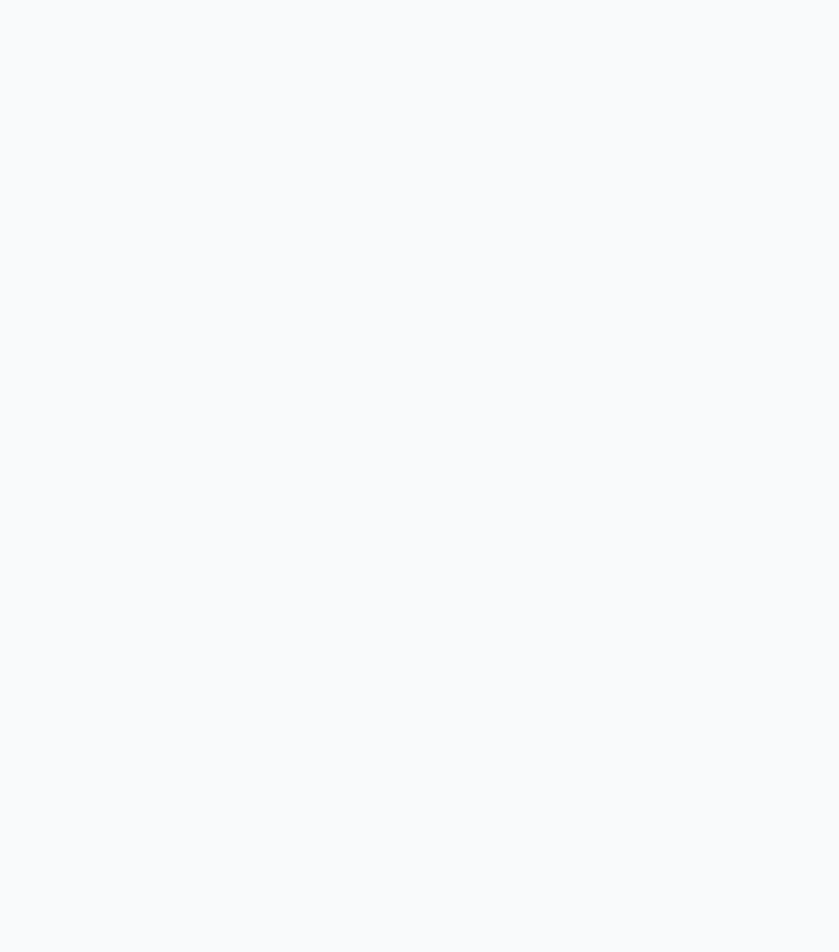
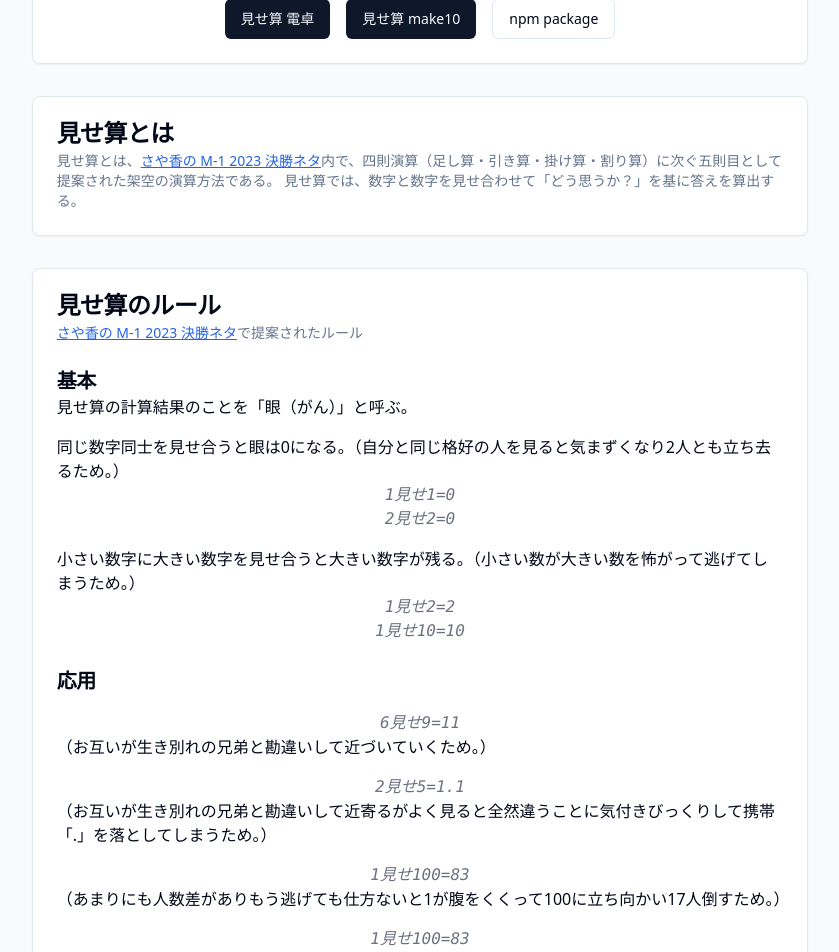
Before and after one commit to Ran350/misezan, a Next.js app in the folder app/: page / in a window 1280 px wide. Shown: the part 200-1152 px from the top of the page, without its empty margins (220-1059 px from the left). Before the commit the page ends 800 px from the top, so only its background shows below. Built offline with nearby package versions, Linux system fonts and the light colour scheme.

Commit message:
feat: root pageを追加した

```diff
--- a/app/src/app/calc/_component/Calc.tsx
+++ b/app/src/app/calc/_component/Calc.tsx
@@ -9,7 +9,7 @@ export const Calc = () => {
   const [formula, setFormula] = useState<string[]>(["(1👁️1)👁️2"]);
 
   return (
-    <Card className="w-11/12 md:min-w-96 p-4 mx-auto">
+    <Card className="w-11/12 md:w-fit md:min-w-96 p-4 mx-auto">
       <Display formula={formula} />
       <Inputs formula={formula} setFormula={setFormula} />
     </Card>
--- a/app/src/app/calc/page.tsx
+++ b/app/src/app/calc/page.tsx
@@ -1,3 +1,4 @@
+import { TypographyH4 } from "@/components/ui/typograpy";
 import { Metadata } from "next";
 import { Calc } from "./_component/Calc";
 
@@ -10,7 +11,13 @@ export const metadata: Metadata = {
 export default function Page() {
   return (
     <div className="flex flex-col items-center justify-center min-h-screen">
-      <main className="flex items-center justify-center w-full">
+      <main className="flex flex-col gap-8 items-center justify-center w-full">
+        <section className="text-center">
+          <TypographyH4 className="text-gray-600">見せ算電卓</TypographyH4>
+          <p className="text-gray-500">
+            見せ算演算子を「👁️」とした五則演算に対応
+          </p>
+        </section>
         <Calc />
       </main>
     </div>
--- a/app/src/app/make10/page.tsx
+++ b/app/src/app/make10/page.tsx
@@ -9,7 +9,8 @@ export const metadata: Metadata = {
 export default function Page() {
   return (
     <div className="flex flex-col items-center justify-center min-h-screen">
-      <main className="flex items-center justify-center w-full">
+      <main className="flex flex-col items-center justify-center w-full">
+        <p className="text-bold text-4xl my-8">Comming Soon!!!</p>
         <Make10Card />
       </main>
     </div>
--- a/app/src/app/page.tsx
+++ b/app/src/app/page.tsx
@@ -1,7 +1,129 @@
+import { Button } from "@/components/ui/button";
+import {
+  Card,
+  CardContent,
+  CardDescription,
+  CardFooter,
+  CardHeader,
+  CardTitle,
+} from "@/components/ui/card";
+import { TypographyH4, TypograpyCode } from "@/components/ui/typograpy";
+import Link from "next/link";
+
 export default function Page() {
   return (
-    <div>
-      <h1>見せ算</h1>
-    </div>
+    <main className="mx-0 md:mx-auto py-16 md:py-20 px-[3%] md:w-2/3 flex flex-col gap-4 md:gap-8">
+      <Card>
+        <CardHeader>
+          <CardTitle className="italic text-center">
+            令和の時代に四則は少ないだろう
+          </CardTitle>
+          <CardDescription className="text-center">
+            <p>MSZNプロジェクトは見せ算の普及に貢献することを目的とし、</p>
+            <p>見せ算に対応したいくつかのツールセットを提供する。</p>
+          </CardDescription>
+        </CardHeader>
+        <CardFooter>
+          <div className="flex flex-col sm:flex-row gap-4 mx-auto my-0">
+            <Button asChild>
+              <Link href="/calc">見せ算 電卓</Link>
+            </Button>
+            <Button asChild>
+              <Link href="/make10">見せ算 make10</Link>
+            </Button>
+            <Button variant="outline" asChild>
+              <a href="https://github.com/Ran350/misezan/pkgs/npm/misezan">
+                npm package
+              </a>
+            </Button>
+          </div>
+        </CardFooter>
+      </Card>
+
+      <Card>
+        <CardHeader>
+          <CardTitle>見せ算とは</CardTitle>
+          <CardDescription>
+            <p>
+              見せ算とは、
+              <a
+                href="https://lemino.docomo.ne.jp/?crid=Y3JpZDovL3BsYWxhLmlwdHZmLmpwL3ZvZC8wMDAwMDAwMDAwX2wwbHFhdGRjbnQ%3D"
+                target="_blank"
+                rel="noopener noreferrer"
+                className="underline text-blue-600"
+              >
+                さや香の M-1 2023 決勝ネタ
+              </a>
+              内で、四則演算（足し算・引き算・掛け算・割り算）に次ぐ五則目として提案された架空の演算方法である。
+              見せ算では、数字と数字を見せ合わせて「どう思うか？」を基に答えを算出する。
+            </p>
+          </CardDescription>
+        </CardHeader>
+      </Card>
+
+      <Card>
+        <CardHeader>
+          <CardTitle>見せ算のルール</CardTitle>
+          <CardDescription>
+            <a
+              href="https://lemino.docomo.ne.jp/?crid=Y3JpZDovL3BsYWxhLmlwdHZmLmpwL3ZvZC8wMDAwMDAwMDAwX2wwbHFhdGRjbnQ%3D"
+              target="_blank"
+              rel="noopener noreferrer"
+              className="underline text-blue-600"
+            >
+              さや香の M-1 2023 決勝ネタ
+            </a>
+            で提案されたルール
+          </CardDescription>
+        </CardHeader>
+        <CardContent>
+          <TypographyH4>基本</TypographyH4>
+          <p className="mb-4">見せ算の計算結果のことを「眼（がん）」と呼ぶ。</p>
+
+          <p>
+            同じ数字同士を見せ合うと眼は0になる。（自分と同じ格好の人を見ると気まずくなり2人とも立ち去るため。）
+          </p>
+          <div className="text-center">
+            <TypograpyCode>1見せ1=0</TypograpyCode>
+            <TypograpyCode>2見せ2=0</TypograpyCode>
+          </div>
+          <p className="mt-4">
+            小さい数字に大きい数字を見せ合うと大きい数字が残る。（小さい数が大きい数を怖がって逃げてしまうため。）
+          </p>
+          <div className="text-center">
+            <TypograpyCode>1見せ2=2</TypograpyCode>
+            <TypograpyCode>1見せ10=10</TypograpyCode>
+          </div>
+
+          <TypographyH4 className="mt-6">応用</TypographyH4>
+
+          <div className="text-center mt-4">
+            <TypograpyCode>6見せ9=11</TypograpyCode>
+          </div>
+          <p>（お互いが生き別れの兄弟と勘違いして近づいていくため。）</p>
+
+          <div className="text-center mt-4">
+            <TypograpyCode>2見せ5=1.1</TypograpyCode>
+          </div>
+          <p>
+            （お互いが生き別れの兄弟と勘違いして近寄るがよく見ると全然違うことに気付きびっくりして携帯「.」を落としてしまうため。）
+          </p>
+
+          <div className="text-center mt-4">
+            <TypograpyCode>1見せ100=83</TypograpyCode>
+          </div>
+          <p>
+            （あまりにも人数差がありもう逃げても仕方ないと1が腹をくくって100に立ち向かい17人倒すため。）
+          </p>
+
+          <div className="text-center mt-4">
+            <TypograpyCode>1見せ100=83</TypograpyCode>
+          </div>
+          <p>
+            （あまりにも人数差がありもう逃げても仕方ないと1が腹をくくって100に立ち向かい17人倒すも残った83の中にすごく美人な女性がいた場合その女性が１を介抱したことをきっかけに二人は恋に落ちやがて結婚して子供が一人生まれるため。）
+          </p>
+        </CardContent>
+      </Card>
+    </main>
   );
 }
--- a/app/src/components/Header.tsx
+++ b/app/src/components/Header.tsx
@@ -7,7 +7,7 @@ export const Header = () => {
   return (
     <header className="absolute flex px-5 md:px-8 border-b-2 border-gray-100 items-center justify-between w-full h-14 bg-white">
       <div className="flex items-center justify-between gap-4 md:gap-8 text-gray-400 text-sm md:text-base">
-        <nav className="w-auto font-extrabold tracking-tight text-gray-900">
+        <nav className="font-extrabold tracking-tight text-gray-900">
           <Link href="/">MSZN</Link>
         </nav>
         <nav className="">
--- /dev/null
+++ b/app/src/components/ui/typograpy.tsx
@@ -0,0 +1,61 @@
+import { ReactNode } from "react";
+
+export function TypographyH1(props: {
+  children: ReactNode;
+  className?: string;
+}) {
+  return (
+    <h1
+      className={`scroll-m-20 text-4xl font-extrabold tracking-tight lg:text-5xl ${
+        props.className || ""
+      }`}
+    >
+      {props.children}
+    </h1>
+  );
+}
+
+export function TypographyH2(props: {
+  children: ReactNode;
+  className?: string;
+}) {
+  return (
+    <h2
+      className={`scroll-m-20 border-b pb-2 text-3xl font-semibold tracking-tight first:mt-0 ${
+        props.className || ""
+      }`}
+    >
+      {props.children}
+    </h2>
+  );
+}
+
+export function TypographyH4(props: {
+  children: ReactNode;
+  className?: string;
+}) {
+  return (
+    <h4
+      className={`scroll-m-20 text-xl font-semibold tracking-tight ${
+        props.className || ""
+      }`}
+    >
+      {props.children}
+    </h4>
+  );
+}
+
+export function TypograpyCode(props: {
+  children: ReactNode;
+  className?: string;
+}) {
+  return (
+    <p
+      className={`scroll-m-20 text-base font-mono text-gray-500 italic rounded-md px-1 ${
+        props.className || ""
+      }`}
+    >
+      {props.children}
+    </p>
+  );
+}
```
